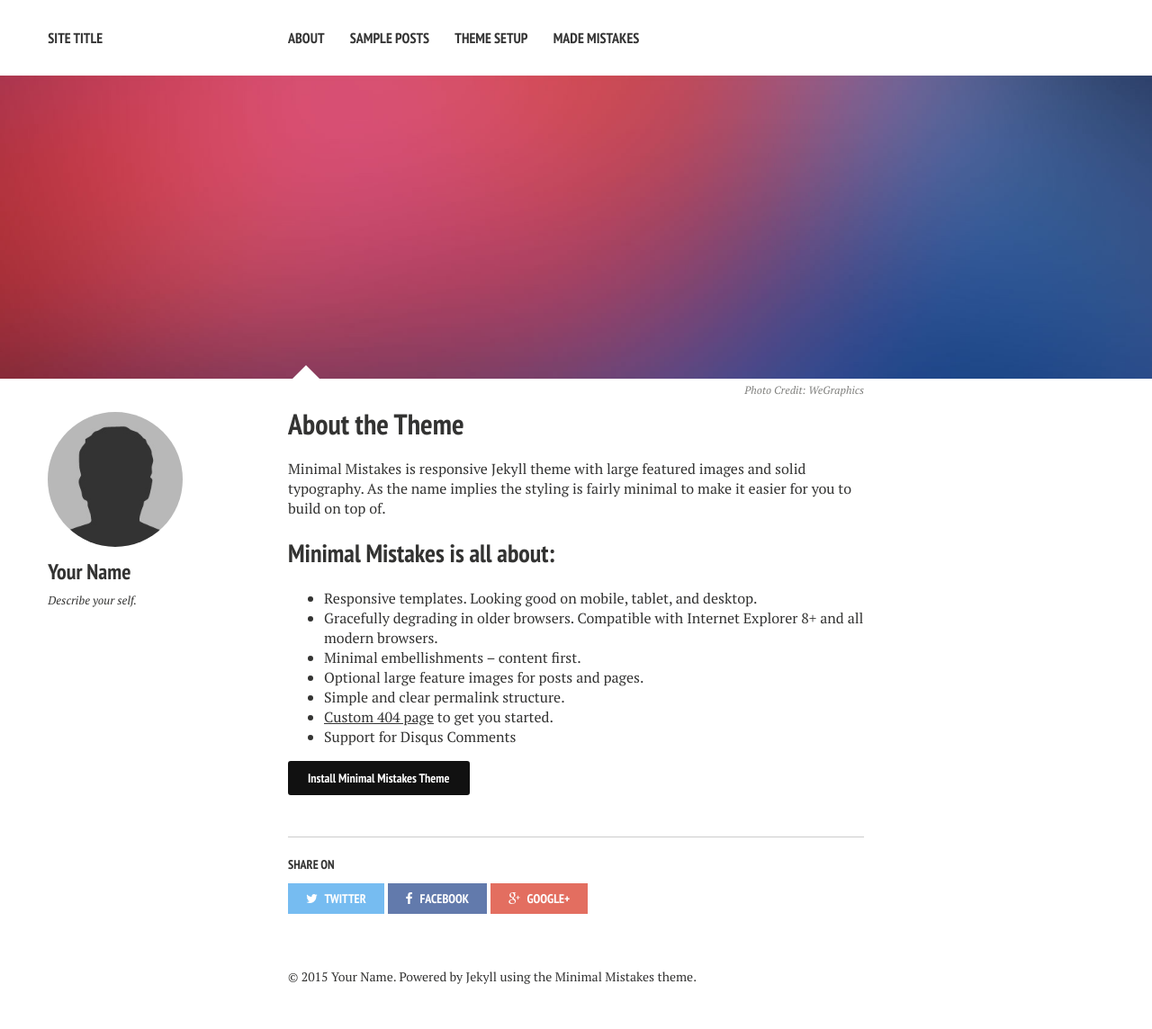
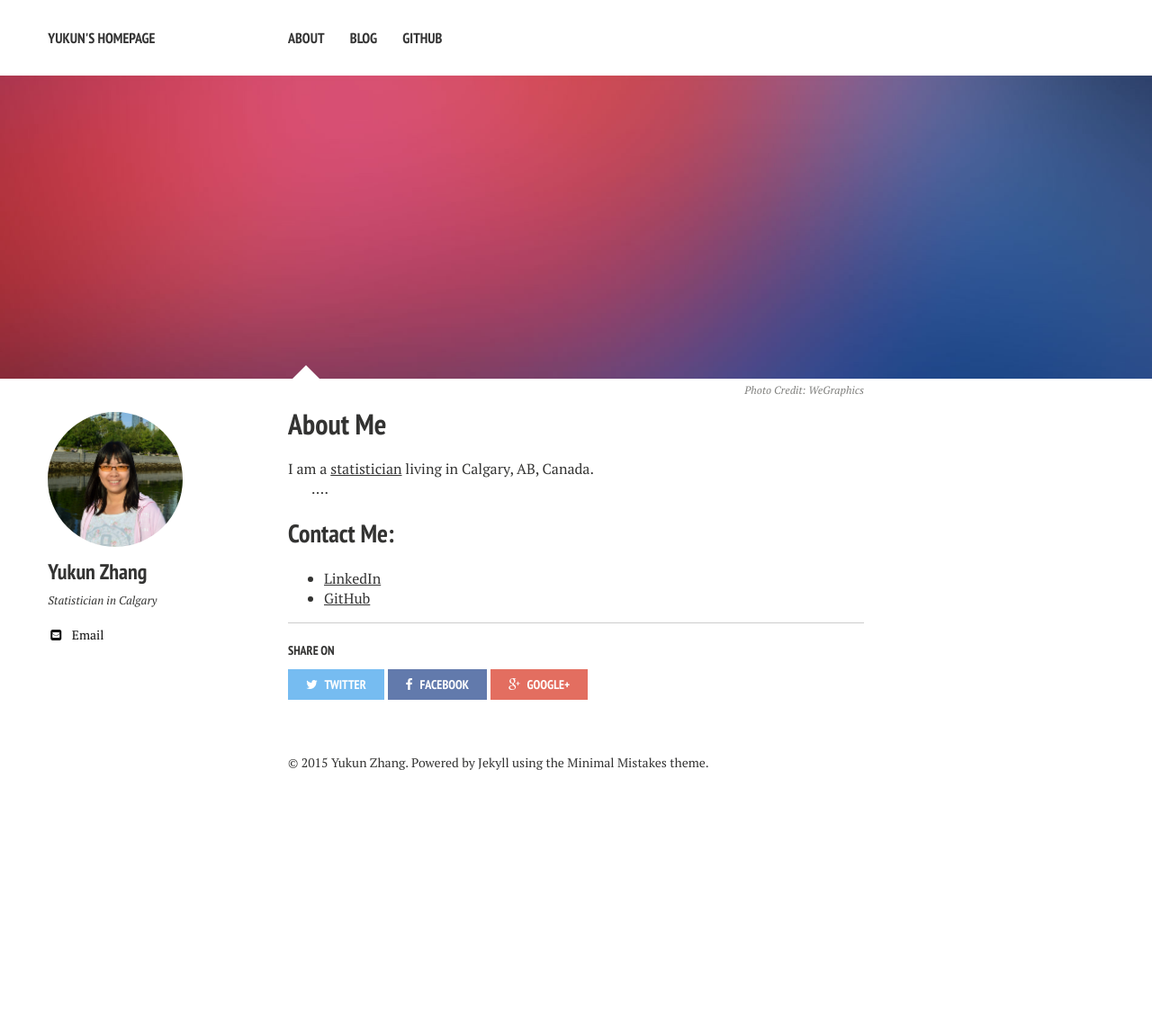
Before and after one commit to YukunZhang/gemqueen.github.com, a Jekyll site: the page built from about/index.md, in a window 1280 px wide. Shown: the whole page at 90% size. Built offline with Jekyll 4.4.1, drawn with Linux system fonts in a browser that asks for light colours; nearby versions of some CDN libraries; after the commit the page ends 906 px from its top, so only the background shows below that.

Commit message:
first commit

```diff
--- a/_config.yml
+++ b/_config.yml
@@ -1,6 +1,6 @@
 # Site wide configuration
 
-title:            Site Title
+title:            Yukun's Homepage
 locale:           en_US
 url:
 
@@ -26,13 +26,13 @@ kramdown:
 
 # Site owner
 owner:
-  name: Your Name
+  name: Yukun Zhang
   avatar: bio-photo.jpg
-  bio: "Describe your self."
-  email:
+  bio: Statistician in Calgary
+  email: gemqueenzhang329@gmail.com
   disqus-shortname:
-  twitter: #username
-  facebook: #username
+  twitter:
+  facebook:
   google:
     plus: #username
     analytics:
@@ -40,8 +40,8 @@ owner:
     ad-client:
     ad-slot:
   bing-verify:
-  github: #username
-  stackoverflow: #http://stackoverflow.com/users/123456/username
+  github: #gemqueen
+  stackoverflow: #
   linkedin: #username
   xing: #username
   instagram: #username
--- a/_data/navigation.yml
+++ b/_data/navigation.yml
@@ -3,11 +3,8 @@
 - title: About
   url: /about/
 
-- title: Sample Posts
+- title: Blog
   url: /posts/
 
-- title: Theme Setup
-  url: /theme-setup/
-
-- title: Made Mistakes
-  url: http://mademistakes.com
+- title: GitHub
+  url: https://github.com/gemqueen
--- a/about/index.md
+++ b/about/index.md
@@ -1,6 +1,6 @@
 ---
 layout: page
-title: About the Theme
+title: About Me
 tags: [about, Jekyll, theme, responsive]
 modified: 2014-08-08T20:53:07.573882-04:00
 comments: true
@@ -9,17 +9,11 @@ image:
   credit: WeGraphics
   creditlink: http://wegraphics.net/downloads/free-ultimate-blurred-background-pack/
 ---
+I am a [statistician](https://www.linkedin.com/pub/yukun-zhang/35/83b/892) living in Calgary, AB, Canada.
 
-Minimal Mistakes is responsive Jekyll theme with large featured images and solid typography. As the name implies the styling is fairly minimal to make it easier for you to build on top of.
+....
 
-## Minimal Mistakes is all about:
+## Contact Me:
 
-* Responsive templates. Looking good on mobile, tablet, and desktop.
-* Gracefully degrading in older browsers. Compatible with Internet Explorer 8+ and all modern browsers.
-* Minimal embellishments -- content first.
-* Optional large feature images for posts and pages.
-* Simple and clear permalink structure.
-* [Custom 404 page](http://mmistakes.github.io/minimal-mistakes/404.html) to get you started.
-* Support for Disqus Comments
-
-<a markdown="0" href="{{ site.url }}/theme-setup" class="btn">Install Minimal Mistakes Theme</a>
+* [LinkedIn](https://www.linkedin.com/pub/yukun-zhang/35/83b/892)
+* [GitHub](https://github.com/gemqueen)
```
Also changed, not shown: _data/authors.yml (+12 -12 lines), images/bio-pholto-2.jpg (added), images/bio-photo-2.jpg, images/bio-photo.jpg, images/sbio-photo.jpg (added).
